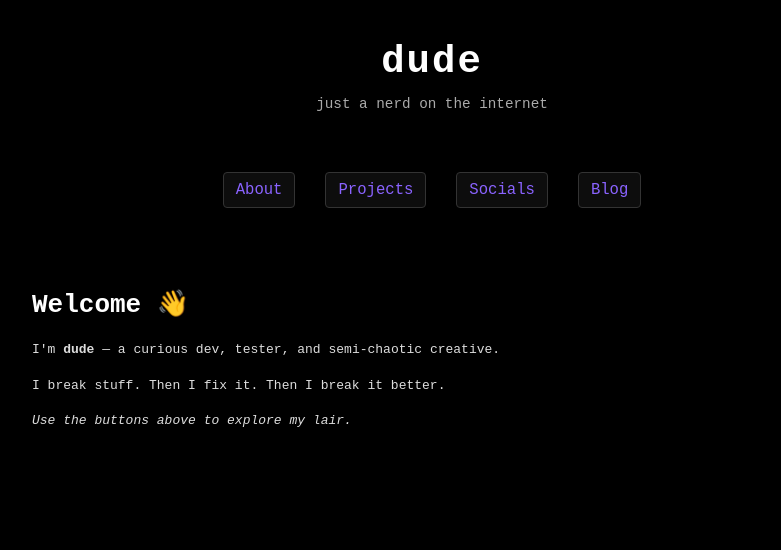
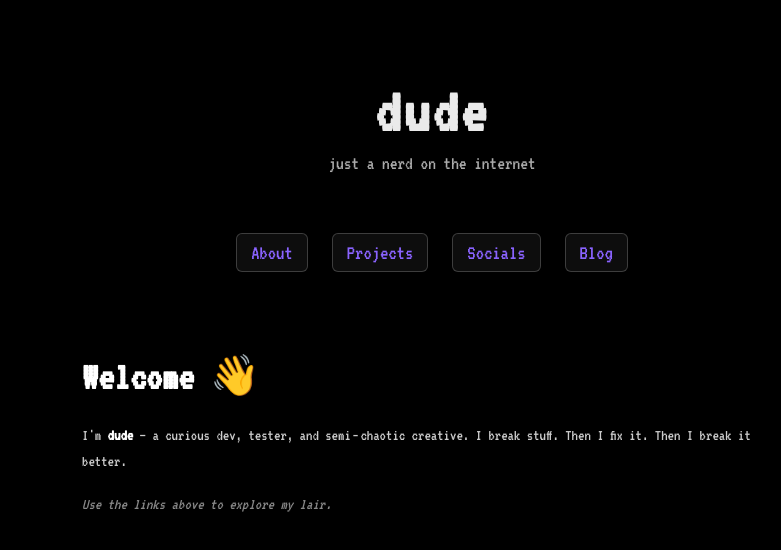
Before and after one commit to DudetxtDeveloper/dudetxtdeveloper.github.io, a plain HTML site: page index.html in a window 1280 px wide. Shown: the whole page, without its empty margins (208-989 px from the left). Drawn offline with Linux system fonts and the light colour scheme.

Commit message:
I want to go to sleep

```diff
--- a/index.html
+++ b/index.html
@@ -3,19 +3,23 @@
 <head>
   <meta charset="UTF-8" />
   <meta name="viewport" content="width=device-width, initial-scale=1" />
-  <title>dude — enderman style</title>
+  <title>dude — home</title>
+  <!-- Use similar font to enderman.ch (if you find what they use, replace) -->
+  <link href="https://fonts.googleapis.com/css2?family=VT323&display=swap" rel="stylesheet" />
   <style>
+    /* Reset + basic setup */
     * {
-      margin: 0; padding: 0; box-sizing: border-box;
+      margin: 0;
+      padding: 0;
+      box-sizing: border-box;
     }
     html, body {
       height: 100%;
       background: #000;
-      color: #fff;
-      font-family: monospace;
-      overflow: hidden;
+      color: #eaeaea;
+      font-family: 'VT323', monospace;
+      overflow-x: hidden;
     }
-
     a {
       color: #8a63ff;
       text-decoration: none;
@@ -24,109 +28,112 @@
       text-decoration: underline;
     }
 
-    .wrapper {
+    /* Center content vertically + spacing like enderman.ch */
+    .main {
       display: flex;
       flex-direction: column;
-      justify-content: start;
       align-items: center;
       width: 100%;
-      height: 100%;
-      padding: 40px 20px;
-      animation: fadeInPage 1s ease-in-out both;
-    }
-
-    @keyframes fadeInPage {
-      from { opacity: 0; transform: translateY(10px); }
-      to   { opacity: 1; transform: translateY(0); }
+      max-width: 800px;
+      margin: 0 auto;
+      padding: 80px 20px;
     }
 
     header {
       text-align: center;
       margin-bottom: 60px;
-      animation: fadeIn 1s ease 0.3s both;
+      opacity: 0;
+      animation: fadeUp 0.8s ease-out forwards;
     }
-
     header h1 {
-      font-size: 3rem;
-      letter-spacing: 2px;
+      font-size: 4rem;
+      letter-spacing: 3px;
+      margin-bottom: 10px;
     }
-    header p.subtitle {
-      margin-top: 12px;
-      font-size: 1.1rem;
-      color: #aaa;
+    header .subtitle {
+      font-size: 1.2rem;
+      color: #aaaaaa;
     }
 
     nav {
       display: flex;
-      gap: 30px;
+      gap: 24px;
       margin-bottom: 80px;
-      animation: fadeIn 1s ease 0.5s both;
+      opacity: 0;
+      animation: fadeUp 0.8s ease-out 0.3s forwards;
     }
-
     nav a {
-      font-size: 1.2rem;
-      padding: 8px 12px;
-      border: 1px solid #333;
-      background: rgba(255, 255, 255, 0.05);
-      border-radius: 4px;
-      transition: all 0.2s ease-in-out;
+      font-size: 1.3rem;
+      padding: 8px 14px;
+      border-radius: 6px;
+      border: 1px solid rgba(255,255,255,0.2);
+      background: rgba(255,255,255,0.05);
+      transition: background 0.2s, transform 0.2s;
     }
-
     nav a:hover {
-      background: rgba(255, 255, 255, 0.12);
-      transform: scale(1.05);
+      background: rgba(255,255,255,0.12);
+      transform: translateY(-2px);
     }
 
     #content {
-      max-width: 800px;
-      width: 100%;
+      max-width: 700px;
       text-align: left;
       opacity: 0;
-      transform: translateY(10px);
-      transition: opacity 0.4s ease, transform 0.4s ease;
+      transform: translateY(20px);
+      transition: opacity 0.5s ease, transform 0.5s ease;
     }
-
     #content.show {
       opacity: 1;
       transform: translateY(0);
     }
-
     #content h2 {
-      font-size: 2rem;
-      margin-bottom: 20px;
+      font-size: 2.5rem;
+      margin-bottom: 24px;
+      color: #fff;
+    }
+    #content p {
+      margin-bottom: 18px;
+      line-height: 1.6;
+      color: #ccc;
+    }
+    #content strong {
+      color: #fff;
+    }
+    #content em {
+      color: #888;
     }
 
-    #content p {
-      margin-bottom: 16px;
-      line-height: 1.5;
-      color: #ddd;
-    }
-
-    @keyframes fadeIn {
-      from { opacity: 0; transform: translateY(6px); }
-      to { opacity: 1; transform: translateY(0); }
+    /* Animation keyframes */
+    @keyframes fadeUp {
+      from {
+        opacity: 0;
+        transform: translateY(20px);
+      }
+      to {
+        opacity: 1;
+        transform: translateY(0);
+      }
     }
   </style>
 </head>
 <body>
-  <div class="wrapper">
+  <div class="main">
     <header>
       <h1>dude</h1>
-      <p class="subtitle">just a nerd on the internet</p>
+      <div class="subtitle">just a nerd on the internet</div>
     </header>
 
     <nav>
-      <a href="#" onclick="setContent('about')">About</a>
-      <a href="#" onclick="setContent('projects')">Projects</a>
-      <a href="#" onclick="setContent('socials')">Socials</a>
-      <a href="#" onclick="setContent('blog')">Blog</a>
+      <a href="#" onclick="setContent('about'); return false;">About</a>
+      <a href="#" onclick="setContent('projects'); return false;">Projects</a>
+      <a href="#" onclick="setContent('socials'); return false;">Socials</a>
+      <a href="#" onclick="setContent('blog'); return false;">Blog</a>
     </nav>
 
     <div id="content" class="show">
       <h2>Welcome 👋</h2>
-      <p>I'm <strong>dude</strong> — a curious dev, tester, and semi-chaotic creative.</p>
-      <p>I break stuff. Then I fix it. Then I break it better.</p>
-      <p><em>Use the buttons above to explore my lair.</em></p>
+      <p>I'm <strong>dude</strong> — a curious dev, tester, and semi‑chaotic creative. I break stuff. Then I fix it. Then I break it better.</p>
+      <p><em>Use the links above to explore my lair.</em></p>
     </div>
   </div>
 
@@ -135,33 +142,31 @@
       about: `
         <h2>About</h2>
         <p>Hey, I’m <strong>dude</strong>. I build weird tools, test edge cases, and mess with tech just to see what breaks. It’s a lifestyle.</p>
-        <p>Currently manifesting opportunities or just building cool stuff in the void.</p>
+        <p>Thinking about what’s next, building side projects, maybe contributing, whatever feels right.</p>
       `,
       projects: `
         <h2>Projects</h2>
-        <p><strong>🧪 BreakThings.js</strong> — A test framework that fails elegantly.</p>
-        <p><strong>🎮 GlitchEngine</strong> — Micro game engine built in chaos mode.</p>
-        <p><strong>🔍 Inspectr</strong> — A dev tool for exploring hidden internals.</p>
+        <p><strong>🧪 BreakThings.js</strong> — A test framework that reveals edge cases.</p>
+        <p><strong>🎮 GlitchEngine</strong> — Micro‑game engine built with fun chaos.</p>
+        <p><strong>🔍 Inspectr</strong> — Developer tools for peering under the hood.</p>
       `,
       socials: `
         <h2>Socials</h2>
-        <p><a href="https://www.youtube.com/channel/UC3AIrkPjQYPjK5m5m0LwF6g" target="_blank">📺 YouTube</a></p>
+        <p><a href="https://www.youtube.com/channel/UC3AIrkPjQYPjK5m5m0LwF6g" target="_blank" rel="noopener noreferrer">YouTube</a></p>
       `,
       blog: `
         <h2>Blog</h2>
-        <p>Someday I’ll blog. This might be it. Or not.</p>
+        <p>Maybe one day I'll maintain a blog. Could be ideas, experiments, or rants.</p>
       `
     };
 
     function setContent(key) {
-      const el = document.getElementById('content');
-
-      // Fade out current content
-      el.classList.remove('show');
-
+      const c = document.getElementById('content');
+      // Hide then show with animation
+      c.classList.remove('show');
       setTimeout(() => {
-        el.innerHTML = contentMap[key] || `<h2>404</h2><p>Not found</p>`;
-        el.classList.add('show');
+        c.innerHTML = contentMap[key] || `<h2>404</h2><p>Nothing here…</p>`;
+        c.classList.add('show');
       }, 200);
     }
   </script>
```
